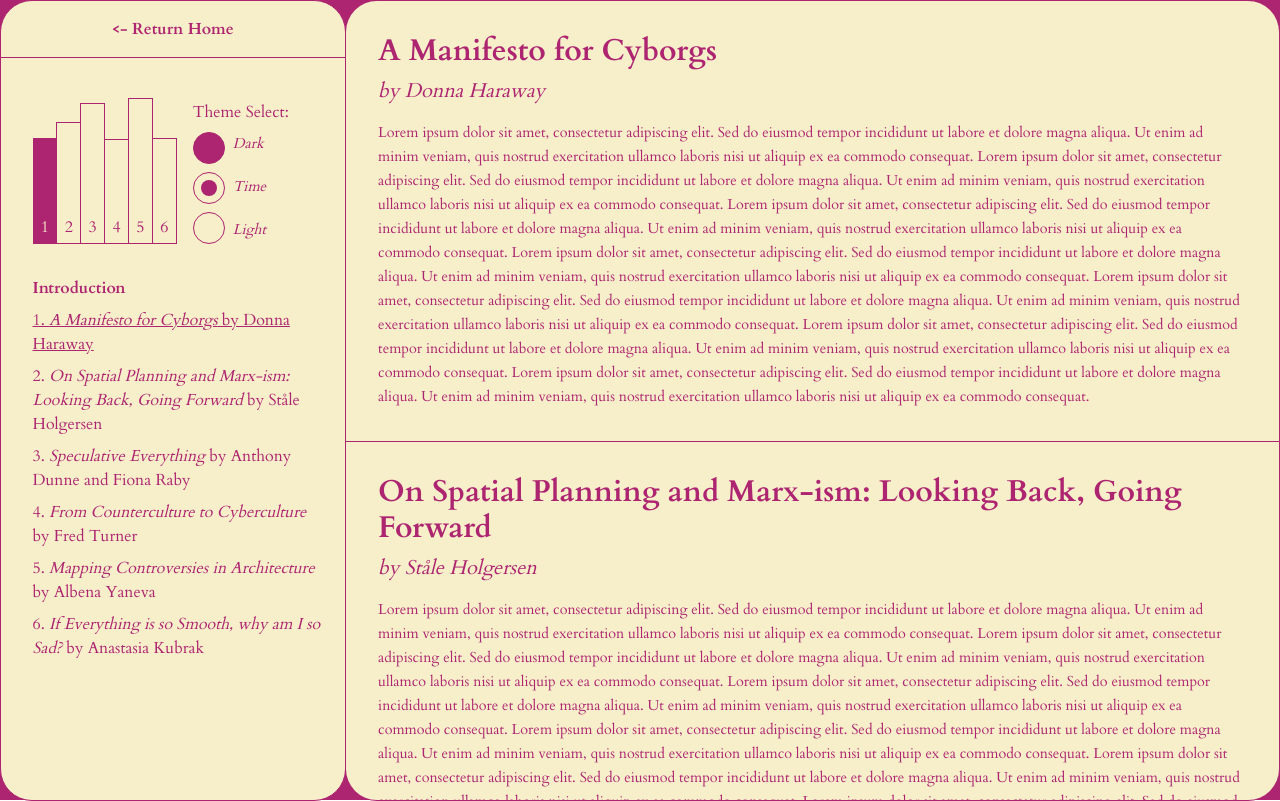
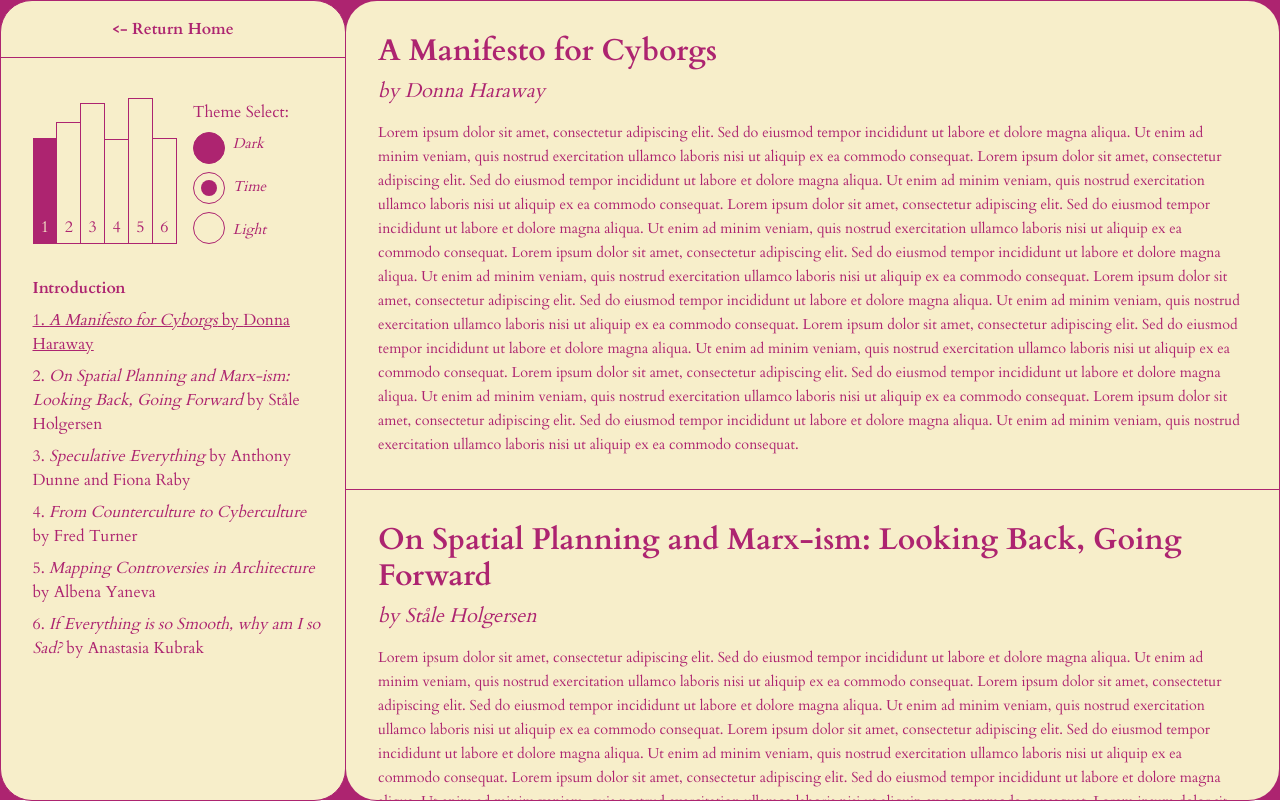
Before and after one commit to nmondale/capstone-lnd-one, a Next.js app: page /litreview in a window 1280 px wide. Built offline with nearby package versions, Linux system fonts and the light colour scheme.

Commit message:
Changes to Fix Deploy (1)

```diff
--- a/next.config.mjs
+++ b/next.config.mjs
@@ -7,6 +7,10 @@
     });
     return config;
   },
+  experimental: {
+    appDir: true,
+  },
+  reactStrictMode: true,
 };
 
 export default nextConfig;
--- a/src/app/litreview/page.tsx
+++ b/src/app/litreview/page.tsx
@@ -34,7 +34,7 @@
 
   const updateActiveBook = useCallback(
     debounce(() => {
-      if (!containerRef.current) return;
+      if (typeof window === "undefined" || !containerRef.current) return;
       const { scrollTop, clientHeight } = containerRef.current;
       const middleOfScreen = scrollTop + clientHeight / 2;
 
@@ -62,8 +62,9 @@
   }, [updateActiveBook]);
 
   const scrollToBook = useCallback((bookNumber: number) => {
+    if (typeof window === "undefined" || !containerRef.current) return;
     const element = document.getElementById(`book-${bookNumber}`);
-    if (element && containerRef.current) {
+    if (element) {
       containerRef.current.scrollTo({
         top: element.offsetTop,
         behavior: "smooth",
@@ -180,6 +181,10 @@
                   elit. Sed do eiusmod tempor incididunt ut labore et dolore
                   magna aliqua. Ut enim ad minim veniam, quis nostrud
                   exercitation ullamco laboris nisi ut aliquip ex ea commodo
+                  consequat. Lorem ipsum dolor sit amet, consectetur adipiscing
+                  elit. Sed do eiusmod tempor incididunt ut labore et dolore
+                  magna aliqua. Ut enim ad minim veniam, quis nostrud
+                  exercitation ullamco laboris nisi ut aliquip ex ea commodo
                   consequat.
                 </p>
               </div>
--- a/src/hooks/UseTheme.tsx
+++ b/src/hooks/UseTheme.tsx
@@ -4,11 +4,14 @@
 export const useTheme = (colorScheme: { main: string; alt: string }) => {
   const [currentTheme, setCurrentTheme] = useState<"light" | "dark" | "alt">(
     () => {
-      const storedTheme = localStorage.getItem("theme") as
-        | "light"
-        | "dark"
-        | "alt"
-        | null;
+      let storedTheme: "light" | "dark" | "alt" | null = null;
+      if (typeof window !== "undefined") {
+        storedTheme = localStorage.getItem("theme") as
+          | "light"
+          | "dark"
+          | "alt"
+          | null;
+      }
       const theme = storedTheme || "alt";
       if (theme === "alt") {
         setThemeColors("alt", colorScheme.main, colorScheme.alt);
```
